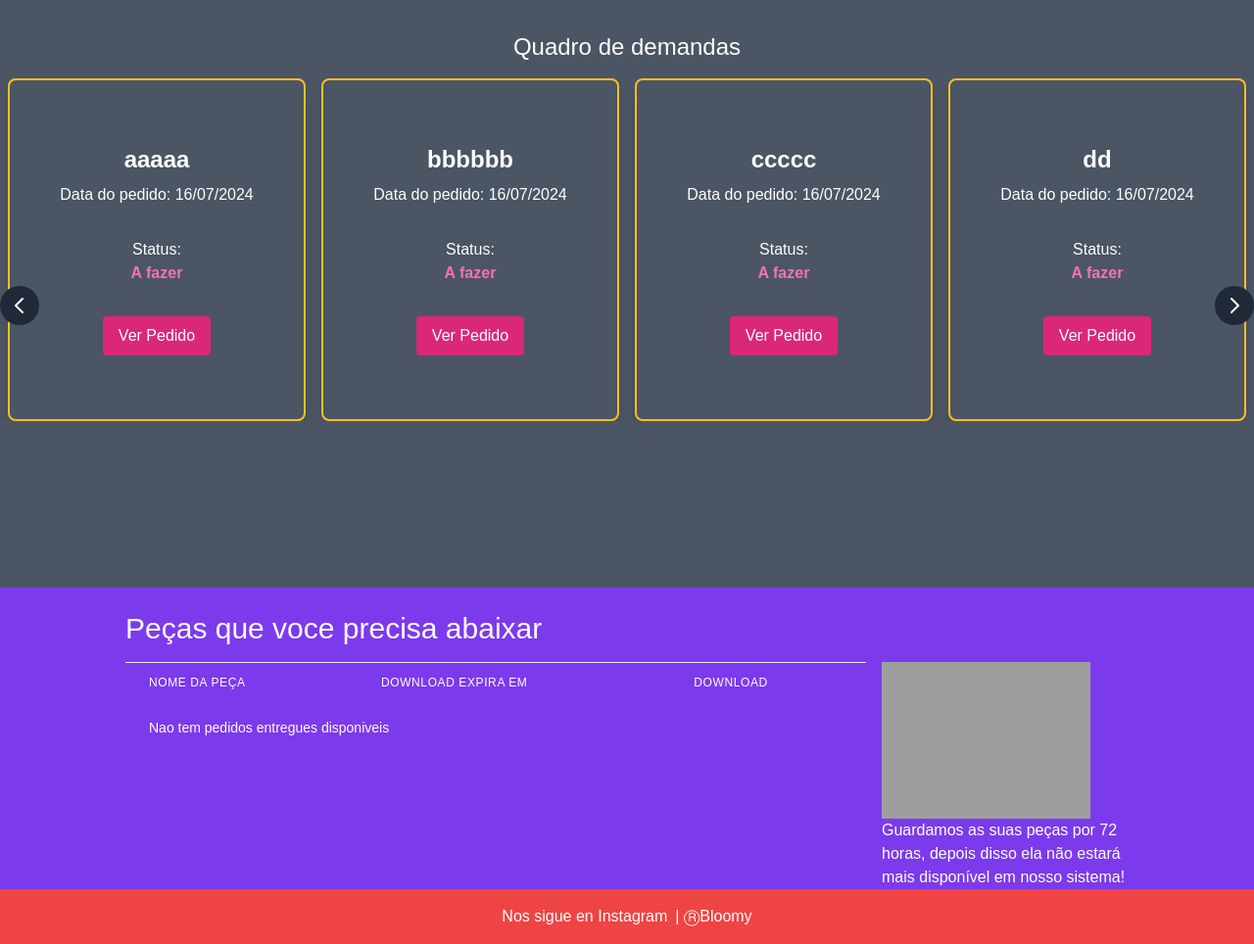
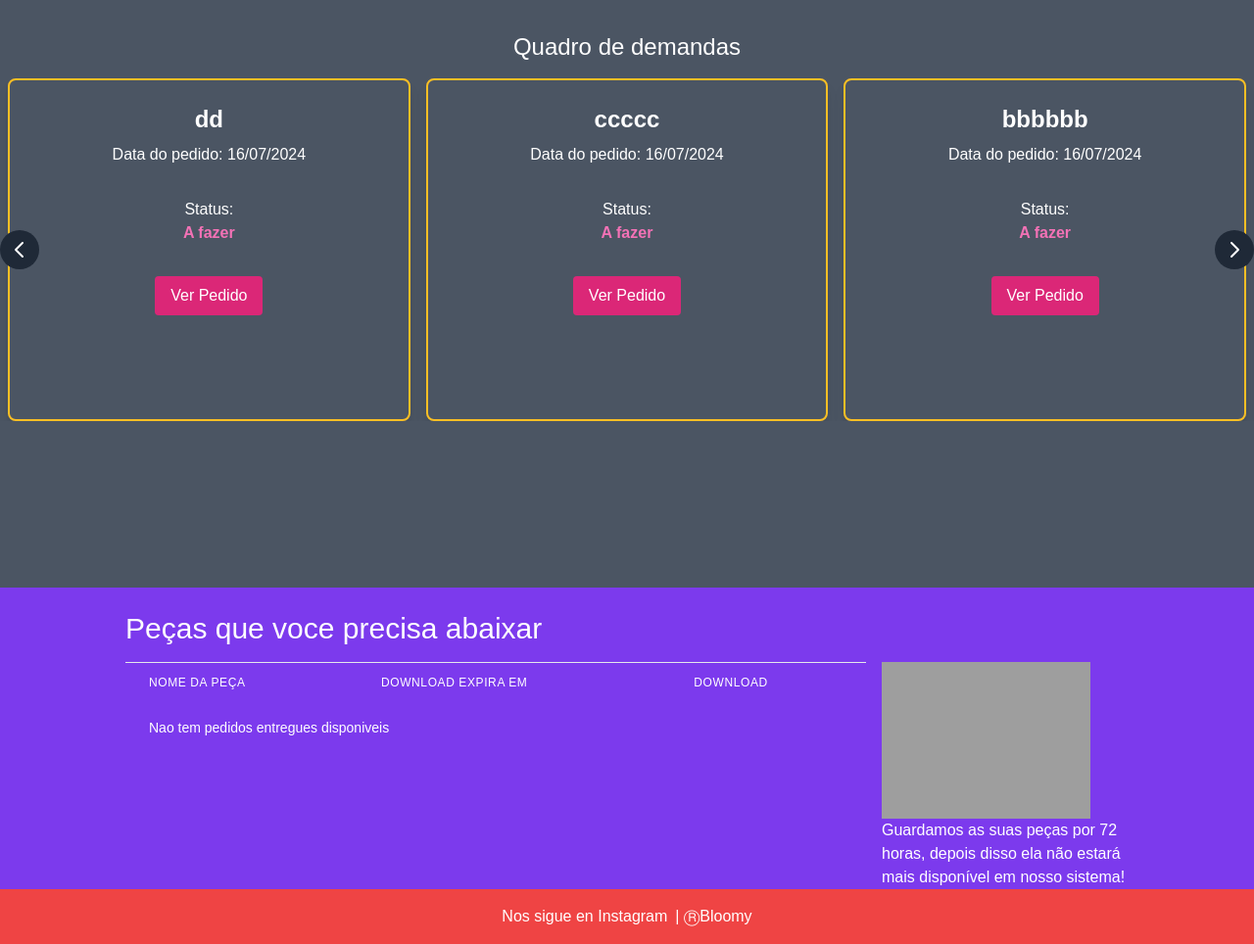
Before and after one commit to mauriciomolinapicco/bloomy, a Django app: page /user_orders in a window 1280 px wide. Shown: the part 88-1052 px from the top of the page at 98% size. Run offline with Django 5.2, Linux system fonts and the light colour scheme; a user stored in the database is signed in; data comes from the database, SQL or seed files in the repository; some libraries are stand-ins or nearby versions; some web fonts are replaced; grey boxes are pictures that could not be loaded.

Commit message:
fixed carrousel -front adjustments

```diff
--- a/bloomy/models.py
+++ b/bloomy/models.py
@@ -82,7 +82,6 @@ class Package(models.Model):
     name = models.CharField(max_length=255)
     allowed_usages = models.IntegerField()
     price = models.DecimalField(max_digits=10, decimal_places=2)
-
     stripe_product_id = models.CharField(max_length=255, null=True, blank=True)
 
     def __str__(self):
@@ -94,7 +93,6 @@ class Subscription(models.Model):
     user = models.ForeignKey(User, on_delete=models.CASCADE, related_name='subscriptions')
     package = models.ForeignKey(Package, on_delete=models.SET_NULL, null=True)
     start_date = models.DateTimeField(auto_now_add=True)
-
     stripe_session_id = models.CharField(max_length=255, null=True, blank=True)
 
     def addUsesToUser(self):
--- a/bloomy/templates/bloomy/subscriptions.html
+++ b/bloomy/templates/bloomy/subscriptions.html
@@ -16,6 +16,11 @@
                 <h2 class="text-2xl font-bold text-yellow-300 mb-2">Pacote de {{ subscription.package.allowed_usages }} usos</h2>
                 <p class="text-white mb-4">Data de inscrição: {{ subscription.start_date|date:"d/m/Y" }} as {{ subscription.start_date|date:"H:i" }}</p>
             </div>
+            {% empty %}
+            <div class="flex items-center">
+                <p class="text-white font-bold">Você ainda nao adquiriu pecas</p> <br>
+                <a href="{% url 'packages' %}" class="text-white">Clicke aqui compre as primeras pecas!</a>
+            </div>
             {% endfor %}
         </div>
     </div>
--- a/bloomy/templates/bloomy/user_orders.html
+++ b/bloomy/templates/bloomy/user_orders.html
@@ -8,16 +8,17 @@
     <div class="container mx-auto py-8 block" style="height: 600px;">
         <h2 class="text-2xl text-white mb-4 text-center">Quadro de demandas</h2>
 
-        <div>
+        <div class="relative"> <!-- Modificado: Añadido contenedor relativo para los botones -->
             <button id="prev" class="absolute left-0 top-1/2 transform -translate-y-1/2 bg-gray-800 text-white p-2 rounded-full focus:outline-none z-10">
                 <svg xmlns="http://www.w3.org/2000/svg" fill="none" viewBox="0 0 24 24" stroke-width="2" stroke="currentColor" class="w-6 h-6">
                     <path stroke-linecap="round" stroke-linejoin="round" d="M15 19l-7-7 7-7" />
                 </svg>
             </button>
-            <div id="carousel" class="flex overflow-hidden" style="width: 100%;">
-                <div id="inner-carousel" class="flex transition-transform duration-300" style="width: 300%;">
+            <div id="carousel" class="overflow-hidden"> <!-- Modificado: Añadido contenedor para el carrusel -->
+                <div id="inner-carousel" class="flex transition-transform duration-300"> <!-- Modificado: Estilo flex y transición para el carrusel interno -->
                     {% for order in orders %}
-                    <div class="w-1/3 flex items-center justify-center border-2 border-yellow-400 text-white rounded-lg overflow-hidden shadow-lg mx-2 p-6" style="height: 350px;">
+                    <div class="w-full flex-shrink-0" style="width: calc(100% / 3);"> <!-- Modificado: Ajustado para mostrar 3 elementos por vez -->
+                        <div class="border-2 border-yellow-400 text-white rounded-lg overflow-hidden shadow-lg mx-2 p-6" style="height: 350px;">
                             <div class="text-center">
                                 <div class="font-bold text-2xl mb-2">{{ order.name }}</div>
                                 <div class="text-l mb-2">Data do pedido: {{ order.date|date:"d/m/Y" }}</div>
@@ -37,10 +38,11 @@
                                 </a>
                             </div>
                         </div>
+                    </div>
                     {% empty %}
                     <div class="flex items-center">
                         <p class="text-white font-bold">Nao tem pedidos registrados</p> <br>
-                        <a href="{% url 'create_order' %}" class="text-white">Clicke aqui e faça seu primero pedido agora!</a>
+                        <a href="{% url 'create_order' %}" class="text-white">Clicke aqui e faça seu primeiro pedido agora!</a>
                     </div>
                     {% endfor %}
                 </div>
@@ -50,8 +52,8 @@
                     <path stroke-linecap="round" stroke-linejoin="round" d="M9 5l7 7-7 7" />
                 </svg>
             </button>
+        </div> <!-- Modificado: Fin del contenedor relativo para los botones -->
         <br>
-        </div>
     </div>
     <div class="bg-purple-600 ">
 
--- a/bloomy/templates/payment/payment_success.html
+++ b/bloomy/templates/payment/payment_success.html
@@ -4,7 +4,7 @@
     <div class="bg-white shadow-md rounded-lg px-4 py-4">
         <h1 class="text-2xl font-semibold text-gray-800">Sucesso no pagamento!</h1>
         <p class="text-gray-600 mt-2">Seu pagamento foi processado corretamente, obrigado pela compra!</p>
-        <p class="text-gray-600 mt-2">Ja pode fazer seus pedidos de peças <a class="text-blue-500" href="{% url 'create_order' %}">neste link</a></p>
+        <p class="text-gray-600 mt-2">Ja pode fazer seus pedidos de peças <a class="text-blue-500" href="{% url 'create_order' %}">clickando aqui</a></p>
 
     </div>
 </div>
--- a/bloomy/views.py
+++ b/bloomy/views.py
@@ -66,7 +66,7 @@ def provider_view(request):
 
 
 def user_orders(request):
-    orders = Order.objects.filter(user=request.user)
+    orders = Order.objects.filter(user=request.user).order_by('-date')
     completed_orders = Order.objects.filter(user=request.user, status='ENTREGUE')
     context = {'orders':orders, 'completed_orders':completed_orders}
     return render(request, "bloomy/user_orders.html", context)
```
Also changed, not shown: bloomy/templates/bloomy/create_order.html (+3 -22 lines). Lines whose indentation alone changed are shown as unchanged.
